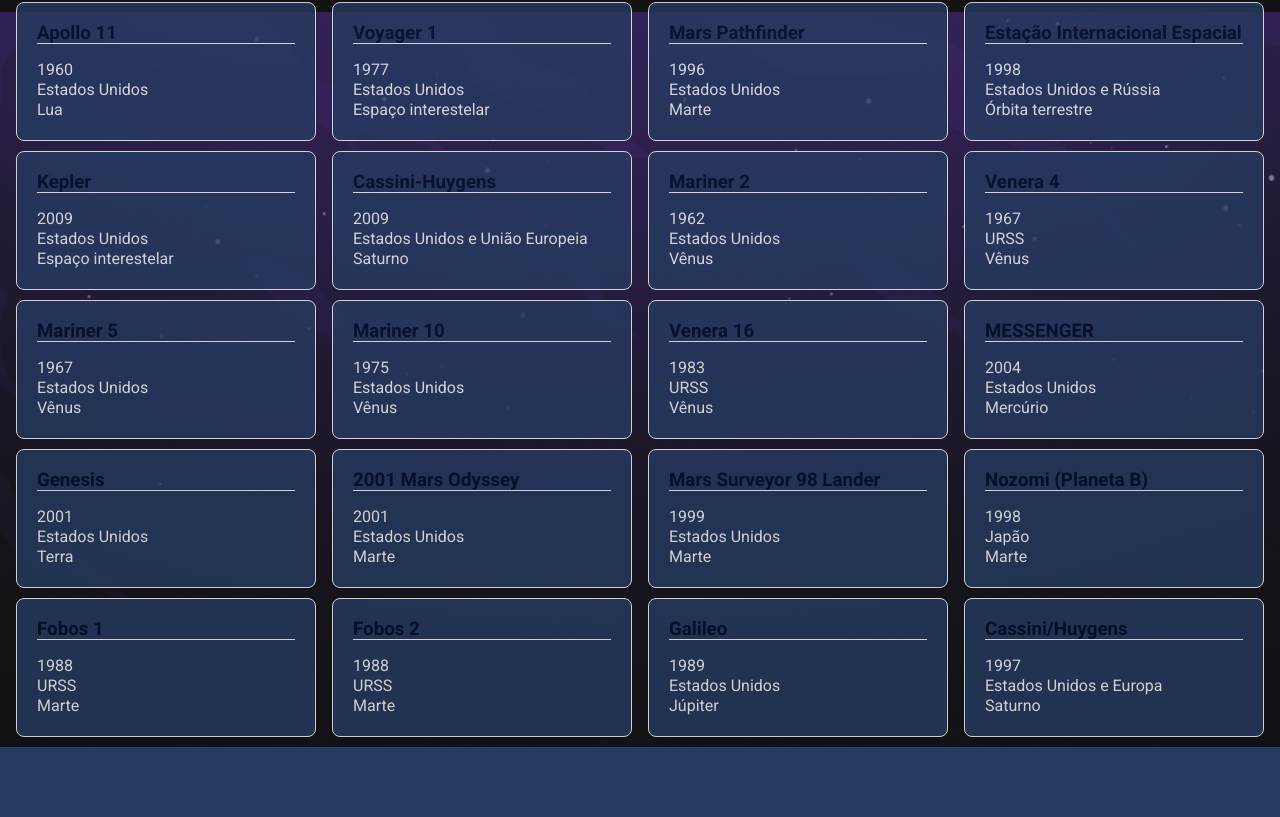
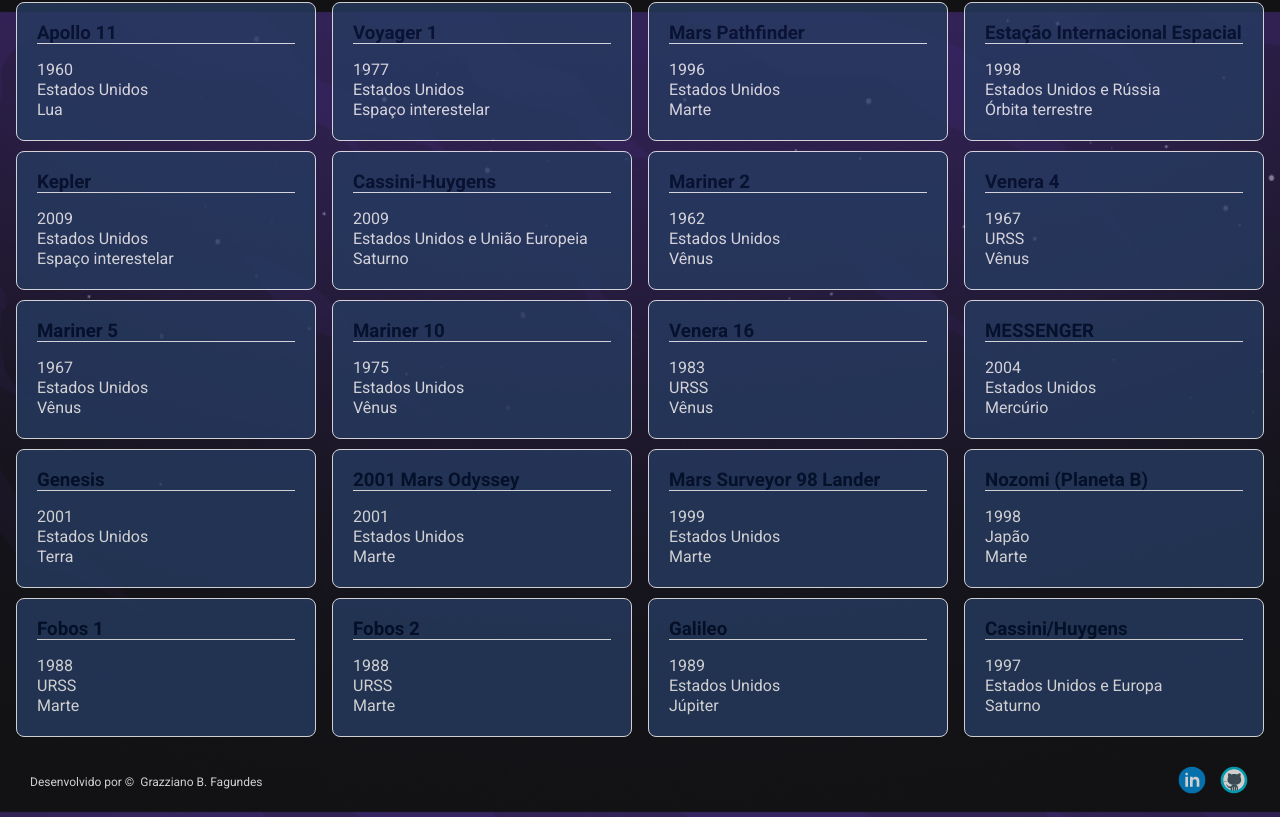
Before and after one commit to Grazziano/solar-system, a React (Vite) app: page / in a window 1280 px wide. Shown: the part 788-1605 px from the top of the page. Before the commit the page ends 1535 px from the top, so only its background shows below. Built offline with nearby package versions, Linux system fonts and the light colour scheme.

Commit message:
Creating the Footer Component

```diff
--- a/src/App.tsx
+++ b/src/App.tsx
@@ -1,4 +1,5 @@
 import { ThemeProvider } from 'styled-components';
+import Footer from './components/Footer';
 import Header from './components/Header';
 import Missions from './components/Missions';
 import SolarSystem from './components/SolarSystem';
@@ -14,6 +15,7 @@ function App() {
         <Header title="Sistema Solar" />
         <SolarSystem />
         <Missions />
+        <Footer />
       </ThemeProvider>
     </Container>
   );
--- /dev/null
+++ b/src/components/Footer/index.tsx
@@ -0,0 +1,34 @@
+import React from 'react';
+import { Container, Image, Link, Paragraph } from './styles';
+import githubSvg from '../../assets/github.svg';
+import linkedinSvg from '../../assets/linkedin-circled.svg';
+
+function Footer() {
+  return (
+    <Container>
+      <Paragraph>
+        Desenvolvido por &copy; &nbsp;
+        <Link
+          href="https://www.linkedin.com/in/grazziano-fagundes/"
+          target="_blank"
+        >
+          Grazziano B. Fagundes
+        </Link>
+      </Paragraph>
+
+      <nav>
+        <Link
+          href="https://www.linkedin.com/in/grazziano-fagundes/"
+          target="_blank"
+        >
+          <Image src={linkedinSvg} alt="Linkedin" />
+        </Link>
+        <Link href="https://github.com/Grazziano" target="_blank">
+          <Image src={githubSvg} alt="GitHub" />
+        </Link>
+      </nav>
+    </Container>
+  );
+}
+
+export default Footer;
--- /dev/null
+++ b/src/components/Footer/styles.ts
@@ -0,0 +1,32 @@
+import styled from 'styled-components';
+
+export const Container = styled.footer`
+  /* background-color: ${(props) => props.theme.colors.secondary}; */
+  color: ${(props) => props.theme.colors.white};
+  height: 70px;
+  width: 100%;
+  display: flex;
+  justify-content: space-between;
+  align-items: center;
+  opacity: 0.8;
+  padding: 30px;
+`;
+
+export const Paragraph = styled.p`
+  font-size: 12px;
+`;
+
+export const Link = styled.a`
+  color: ${(props) => props.theme.colors.white};
+  text-decoration: none;
+  transition: color 0.3s;
+
+  :hover {
+    color: ${(props) => props.theme.colors.info};
+  }
+`;
+
+export const Image = styled.img`
+  margin-left: 10px;
+  width: 2rem;
+`;
```
Also changed, not shown: src/assets/github.svg (added), src/assets/linkedin-circled.svg (added).
